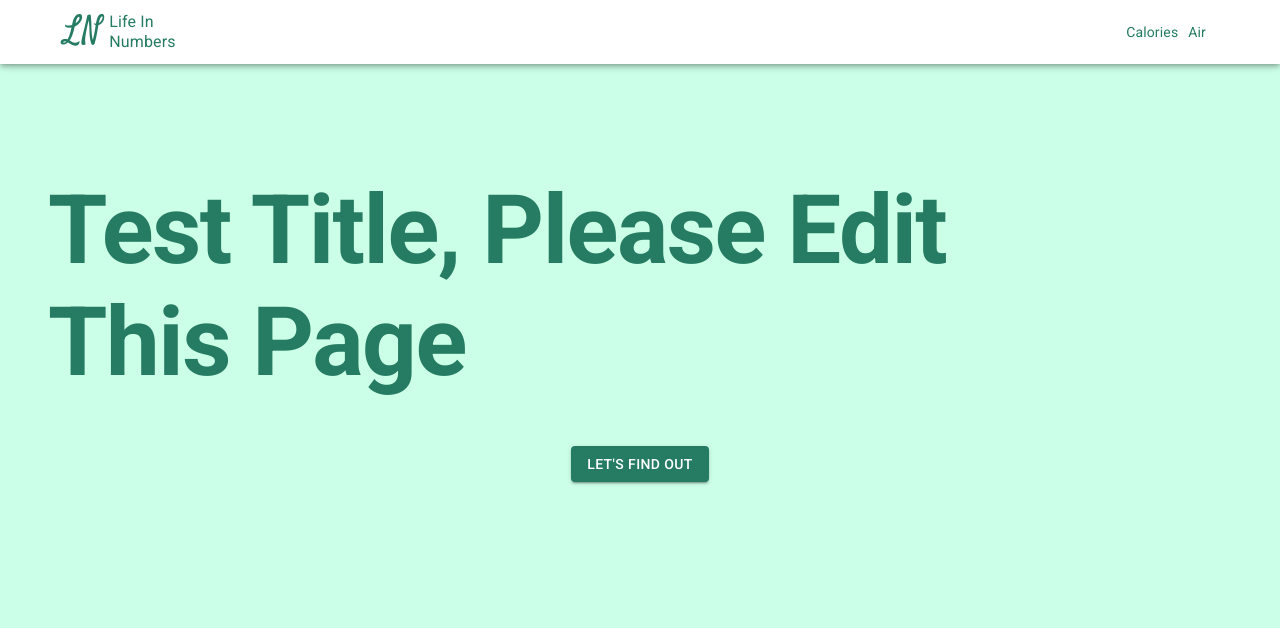
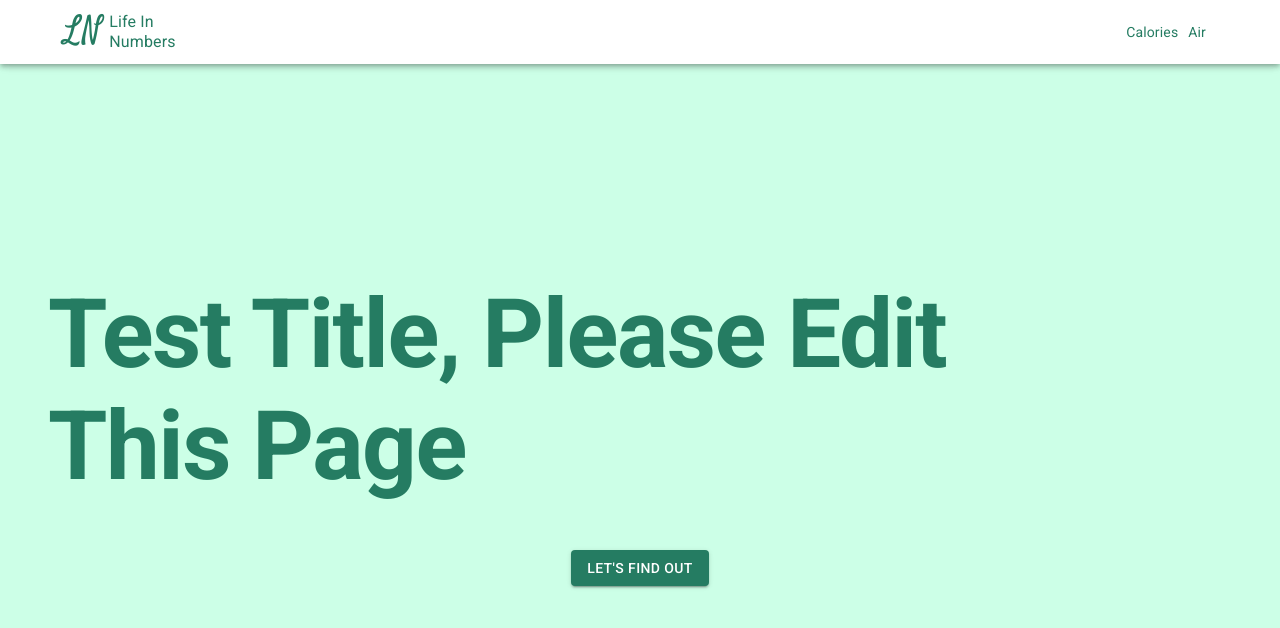
Before and after one commit to PatrickHallek/life-in-numbers, a React (Create React App) app in the folder frontend/: page /calories in a window 1280 px wide. Shown: the top 628 px of the page. Built offline with nearby package versions, Linux system fonts and the light colour scheme.

Commit message:
Add container margin

```diff
--- a/frontend/src/components/app/index.css
+++ b/frontend/src/components/app/index.css
@@ -1,13 +1,17 @@
 .root {
   position: relative;
   width: 100vw;
-  height: 100vh;
+  /* height: 100vh; */
   overflow: hidden
 }
 
 .title {
   width: 90%;
   animation: titleSlide 0.6s ease-in
+}
+
+.container {
+  margin-top: 104px;
 }
 
 @keyframes titleSlide {
```
